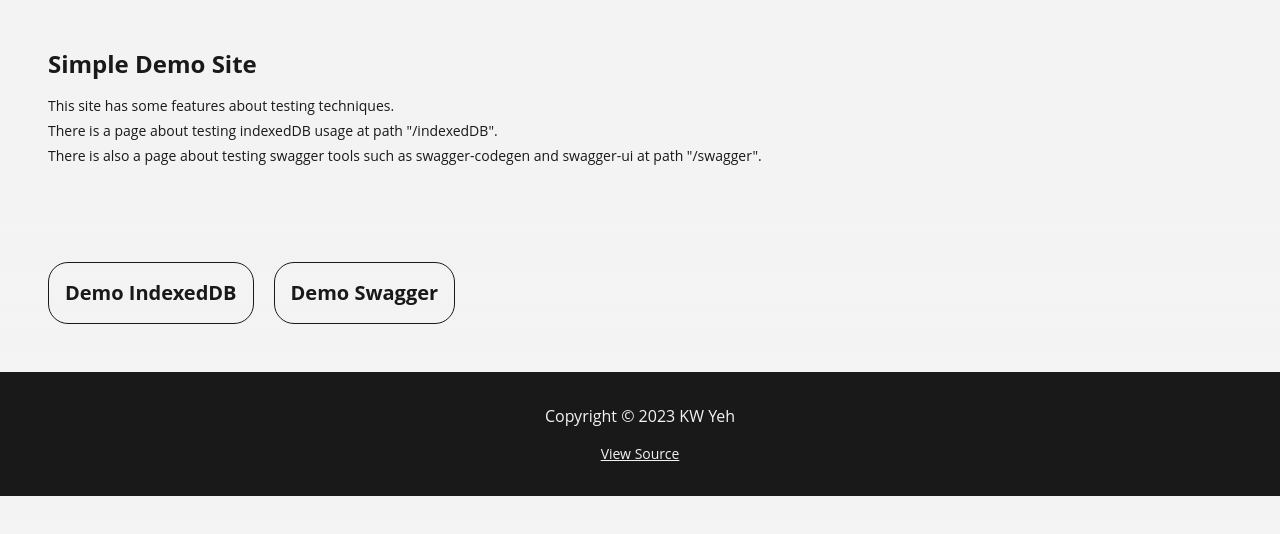
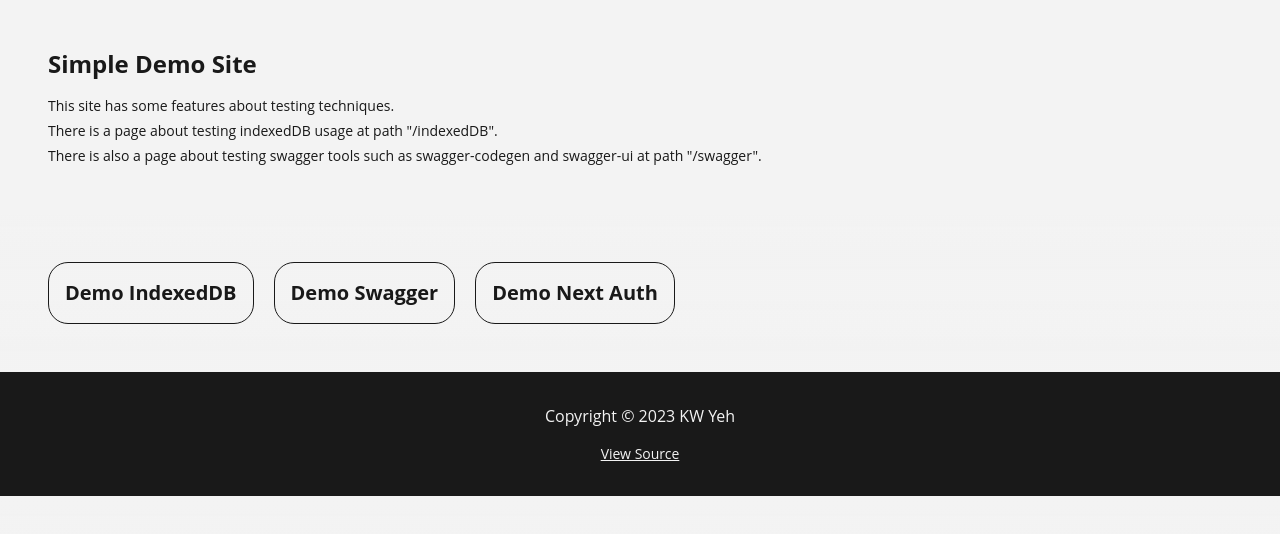
Before and after one commit to kwei/demoPages, a Next.js app in the folder my-app/: page / in a window 1280 px wide. Shown: the top 534 px of the page. Built offline with nearby package versions, Linux system fonts and the light colour scheme; no server answers.

Commit message:
some metadata bug

```diff
--- a/my-app/package.json
+++ b/my-app/package.json
@@ -3,7 +3,7 @@
   "version": "0.1.0",
   "private": true,
   "scripts": {
-    "dev": "next dev",
+    "dev": "next dev -p 3002",
     "build": "next build",
     "start": "next start",
     "lint": "next lint"
@@ -18,6 +18,7 @@
     "eslint": "8.40.0",
     "eslint-config-next": "13.4.2",
     "next": "13.4.2",
+    "next-auth": "^4.22.1",
     "postcss": "8.4.23",
     "react": "18.2.0",
     "react-dom": "18.2.0",
--- /dev/null
+++ b/my-app/src/app/Provider.tsx
@@ -0,0 +1,10 @@
+'use client'
+
+import {ReactNode} from "react";
+import {SessionProvider} from "next-auth/react";
+
+const Provider = ({children}: {children?: ReactNode}) => {
+    return <SessionProvider>{children}</SessionProvider>
+}
+
+export default Provider
--- /dev/null
+++ b/my-app/src/app/SessionTest.tsx
@@ -0,0 +1,31 @@
+'use client'
+
+import {signIn, signOut, useSession} from "next-auth/react";
+import {useEffect} from "react";
+import {Button} from "@/components/Button";
+
+export const SessionTest = () => {
+    const { data: session } = useSession()
+
+    useEffect(() => {
+        console.log(session)
+    }, [session])
+
+    if (!session) {
+        return (
+            <div className='w-screen h-screen flex flex-col items-center justify-center gap-3'>
+                <span className='text-xl font-semibold'>Sign in to see your account info.</span>
+                <Button variant='contained' color='blue' onClick={() => signIn()}>Sign In</Button>
+            </div>
+        )
+    }
+
+    return (
+        <div className='w-screen h-screen flex flex-col items-center justify-center gap-3'>
+            <img className='rounded-full overflow-hidden w-30 h-30' alt='' src={session?.user?.image ?? ''} />
+            <span className='text-xl font-semibold'>{session?.user?.name}</span>
+            <span className='text-xl font-semibold'>{session?.user?.email}</span>
+            <Button variant='outline' color='red' onClick={() => signOut()}>Sign Out</Button>
+        </div>
+    )
+}
--- /dev/null
+++ b/my-app/src/app/api/auth/[...nextauth]/route.ts
@@ -0,0 +1,22 @@
+import GoogleProvider from "next-auth/providers/google"
+import NextAuth, {Account, Profile, User} from "next-auth";
+import {AdapterUser} from "next-auth/adapters";
+
+const clientId = process.env.GOOGLE_CLIENT_ID ?? ''
+const clientSecret = process.env.GOOGLE_CLIENT_SECRET ?? ''
+
+export const authOptions = {
+    providers: [
+        GoogleProvider({ clientId, clientSecret })
+    ],
+    secret: process.env.NEXTAUTH_SECRET,
+    callbacks: {
+        async signIn(params: {user: User | AdapterUser, account: Account | null, profile?: Profile}) {
+            console.log("signIn callback: ", params)
+            return true
+        }
+    }
+}
+
+const handler = NextAuth(authOptions)
+export { handler as GET, handler as POST }
--- a/my-app/src/app/layout.tsx
+++ b/my-app/src/app/layout.tsx
@@ -1,5 +1,6 @@
 import './globals.css'
 import { Inter } from 'next/font/google'
+import Provider from "@/app/Provider";
 
 const inter = Inter({ subsets: ['latin'] })
 
@@ -22,7 +23,11 @@ export const metadata = {
 export default function RootLayout({children}: {children: React.ReactNode}) {
   return (
     <html lang="en">
-      <body className={inter.className}>{children}</body>
+      <body className={inter.className}>
+        <Provider>
+          {children}
+        </Provider>
+      </body>
     </html>
   )
 }
--- a/my-app/src/app/page.tsx
+++ b/my-app/src/app/page.tsx
@@ -1,6 +1,8 @@
 import { Footer } from "@/components/Footer";
 import { Header } from "@/components/Header";
 import Link from "next/link";
+import {getServerSession} from "next-auth";
+import {authOptions} from "@/app/api/auth/[...nextauth]/route";
 
 export const metadata = {
   openGraph: {
@@ -25,10 +27,13 @@ const PAGE_DESC1 = 'This site has some features about testing techniques.'
 const PAGE_DESC2 = 'There is a page about testing indexedDB usage at path "/indexedDB".'
 const PAGE_DESC3 = 'There is also a page about testing swagger tools such as swagger-codegen and swagger-ui at path "/swagger".'
 
-export default function Home() {
+export default async function Home() {
+    const session = await getServerSession(authOptions)
+    console.log("session: ", session)
+
     return (
         <>
-      <Header title={PAGE_TITLE} descList={[PAGE_DESC1, PAGE_DESC2, PAGE_DESC3]} />
+            <Header title={PAGE_TITLE} descList={[PAGE_DESC1, PAGE_DESC2, PAGE_DESC3]}/>
 
             <main className="relative flex w-full h-full flex-row flex-wrap gap-5 p-4 md:p-8 ml:p-12">
 
@@ -46,9 +51,16 @@ export default function Home() {
                     Demo Swagger
                 </Link>
 
+                <Link
+                    className="p-4 cursor-pointer select-none border border-solid border-[var(--border-rgb)] rounded-5 font-bold text-xl"
+                    href='./session'
+                >
+                    Demo Next Auth
+                </Link>
+
             </main>
 
-      <Footer />
+            <Footer/>
         </>
     )
 }
--- /dev/null
+++ b/my-app/src/app/session/page.tsx
@@ -0,0 +1,7 @@
+import {SessionTest} from "@/app/SessionTest";
+
+export default async function Home() {
+    return (
+        <SessionTest />
+    )
+}
```
Also changed, not shown: 1 other file (tests, documents, lock files or other folders). Lines whose indentation alone changed are shown as unchanged.
